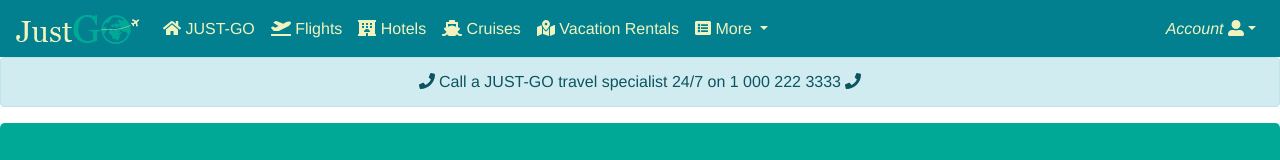
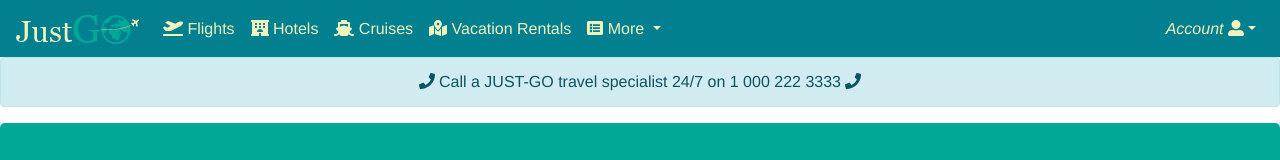
Before and after one commit to devinajaiswal/info6150-spring2020, a Vue app: page / in a window 1280 px wide. Shown: the top 160 px of the page. Built offline with nearby package versions, Linux system fonts and the light colour scheme.

Commit message:
improve navbar

```diff
--- a/src/components/Navbar.vue
+++ b/src/components/Navbar.vue
@@ -2,18 +2,12 @@
   <div id="navbar">
     <b-navbar toggleable="lg">
       <b-navbar-brand href="/">
-        <b-img src="../logo@0,2x.png" fluid alt="Responsive image" height=30px></b-img>
+        <b-img src="../logo@0,2x.png" alt="Responsive image"></b-img>
       </b-navbar-brand>
       <b-navbar-toggle target="nav-collapse"></b-navbar-toggle>
 
       <b-collapse id="nav-collapse" is-nav>
         <b-navbar-nav pills>
-
-          <b-nav-item href="#">
-            <font-awesome-icon icon="home"></font-awesome-icon>
-            JUST-GO</b-nav-item
-          >
-
           <b-nav-item href="/"
             ><font-awesome-icon icon="plane-departure"></font-awesome-icon>
             Flights</b-nav-item
--- a/src/main.js
+++ b/src/main.js
@@ -23,7 +23,7 @@ import {
   faPhone,
   faSearch,
   faMapMarkerAlt,
-  faHome,
+  faHome
 } from "@fortawesome/free-solid-svg-icons";
 import {
   faGithub,
```
